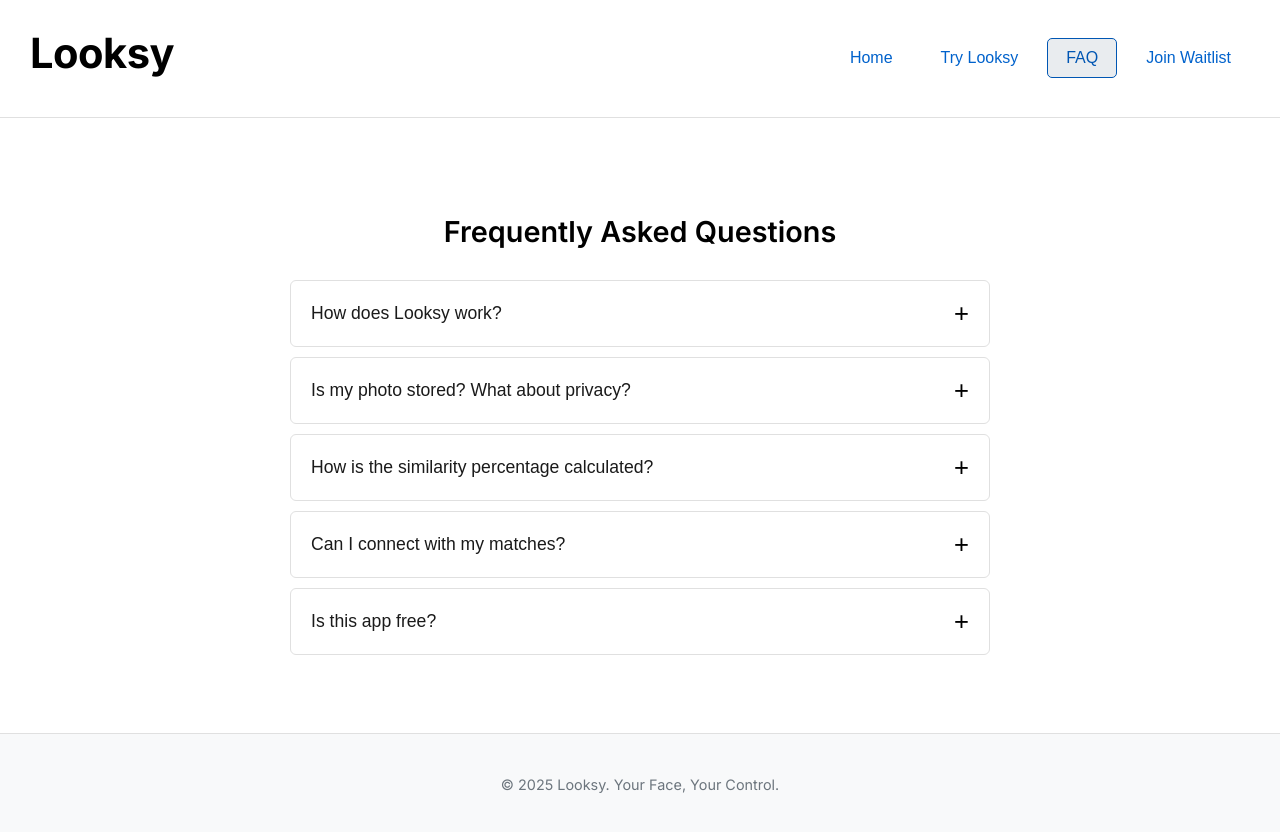
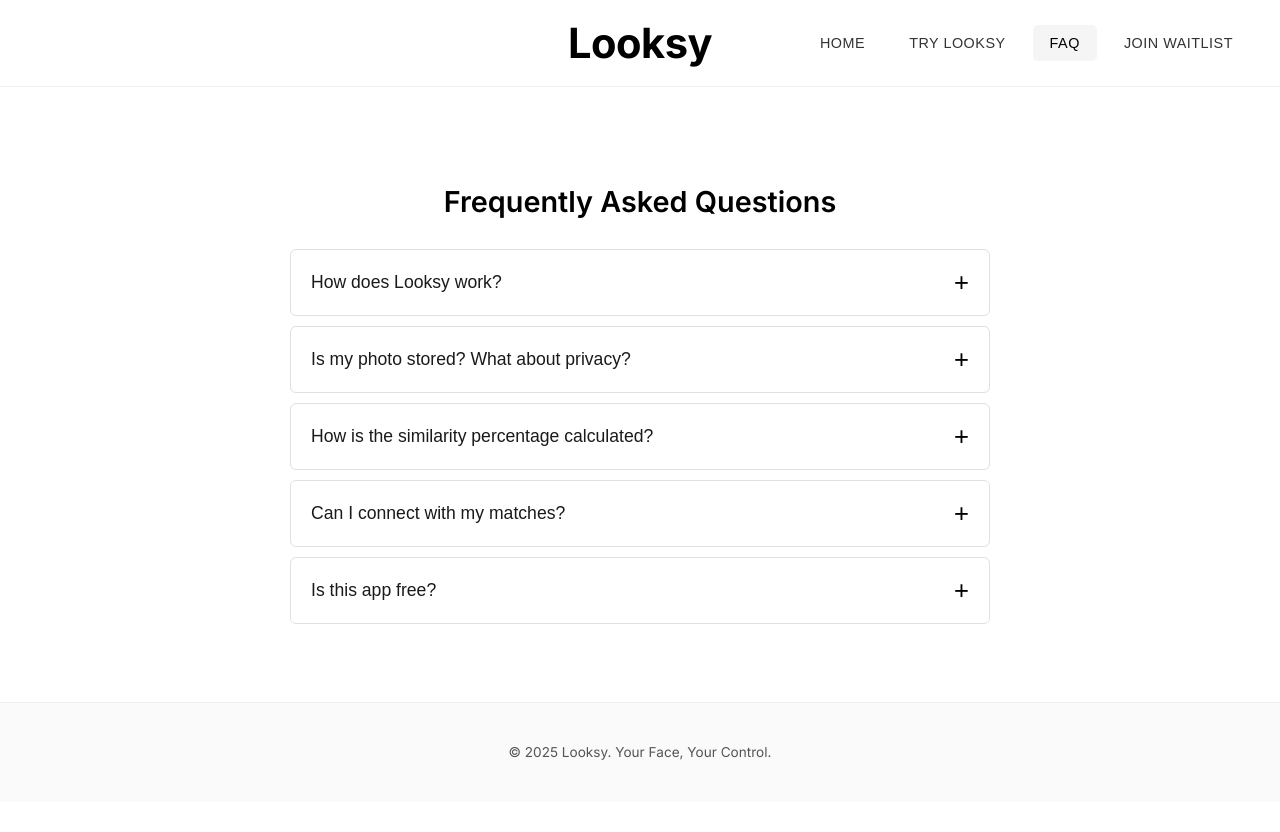
Before and after one commit to rawand660/looksy-app, a React (Create React App) app: page / in a window 1280 px wide. Both pictures are taken after a click on the button "FAQ". Shown: the top 832 px of the page. After the commit the page ends 802 px from the top, so only its background shows below. Built offline with nearby package versions, Linux system fonts and the light colour scheme.

Commit message:
Complete B&W theme overhaul with Inter font and specificity fixes

```diff
--- a/src/App.css
+++ b/src/App.css
@@ -1,57 +1,217 @@
-/* src/App.css */
+/* src/App.css - COMPLETE B&W THEME WITH INTER FONT & SPECIFICITY FIXES */
+
+/* Import Google Font (Inter) */
 @import url('https://fonts.googleapis.com/css2?family=Inter:wght@300;400;500;600;700&display=swap');
 
 body {
   margin: 0;
   font-family: 'Inter', -apple-system, BlinkMacSystemFont, 'Segoe UI', Roboto, 'Oxygen',
     'Ubuntu', 'Cantarell', 'Fira Sans', 'Droid Sans', 'Helvetica Neue',
-    sans-serif; /* <--- Ensure this semicolon is present and the font stack is complete */
+    sans-serif;
   -webkit-font-smoothing: antialiased;
   -moz-osx-font-smoothing: grayscale;
-  background-color: #ffffff;
-  color: #1a1a1a;
+  background-color: #ffffff; /* White background */
+  color: #1a1a1a; /* Very dark grey for default text */
   line-height: 1.6;
 }
 
-#root .App { /* Add #root here */
+#root .App {
   text-align: center;
   display: flex;
   flex-direction: column;
   min-height: 100vh;
 }
 
-#root .App-header { /* Add #root here */
+/* --- App Header --- */
+#root .App-header {
   background-color: #ffffff;
-  /* ... */
+  padding: 20px 30px;
+  color: #1a1a1a;
+  border-bottom: 1px solid #eeeeee;
+  display: flex;
+  flex-direction: column; /* Mobile default: H1 above Nav */
+  align-items: center;
+  justify-content: center;
 }
 
-#root .App-header h1 { /* Add #root here */
-  margin: 0 0 10px 0;
+#root .App-header h1 { /* "Looksy" Name */
+  margin: 0 0 10px 0; /* Margin for mobile */
   font-size: 2.6rem;
   font-weight: 700;
-  color: #000000 !important; /* KEEP !important FOR THIS ONE IF IT WAS WORKING FOR THE BLUE TEXT */
+  color: #000000; /* Black */
   letter-spacing: -0.5px;
 }
 
-/* For the media query part: */
+#root .App-header nav {
+  display: flex;
+  flex-wrap: wrap;
+  justify-content: center;
+  gap: 10px;
+}
+
+#root .App-header nav button {
+  margin: 0;
+  padding: 9px 16px;
+  background-color: transparent;
+  color: #333333; /* Dark Grey for nav links */
+  font-weight: 500;
+  border: 1px solid transparent;
+  border-radius: 5px;
+  cursor: pointer;
+  font-size: 0.9rem;
+  transition: all 0.2s ease-in-out;
+  text-transform: uppercase;
+  letter-spacing: 0.5px;
+}
+
+#root .App-header nav button:hover,
+#root .App-header nav button:focus {
+  color: #000000; /* Black on hover */
+  background-color: #f5f5f5; /* Light grey background on hover */
+  outline: none;
+}
+
+/* Tablet and Desktop header: Looksy name centered, nav to the right */
 @media (min-width: 768px) {
-  #root .App-header { /* Add #root here */
-    /* ... */
+  #root .App-header {
+    flex-direction: row;
+    justify-content: space-between;
+    align-items: center;
+    position: relative; /* For absolute centering of h1 */
+    padding-top: 25px;
+    padding-bottom: 25px;
   }
 
-  #root .App-header h1 { /* Add #root here */
-    /* ... your absolute centering styles ... */
-    /* Ensure color is also set here if it needs to override something specific to this media query */
-    color: #000000 !important; /* KEEP !important FOR THIS ONE IF IT WAS WORKING FOR THE BLUE TEXT */
+  #root .App-header h1 {
+    margin: 0; /* Reset margin for absolute positioning */
+    position: absolute;
+    left: 50%;
+    transform: translateX(-50%);
+    color: #000000; /* Ensure black color */
   }
 
-  #root .App-header nav { /* Add #root here */
-    margin-left: auto;
+  #root .App-header nav {
+    margin-left: auto; /* Push nav to the far right */
   }
 }
 
-/* ... and so on for .button-primary, .button-secondary, etc. ... */
+/* --- App Main Content Area --- */
+#root .App-main {
+  padding: 20px;
+  flex-grow: 1; /* Allows main content to fill space */
+}
+
+/* --- Landing Page Specific Styles --- */
+#root .landing-content {
+  max-width: 750px;
+  margin: 2rem auto;
+  padding: 2.5rem;
+  background-color: #ffffff;
+  border: 1px solid #f0f0f0;
+  border-radius: 8px;
+}
+#root .landing-content h2 {
+  font-size: 2.1rem;
+  color: #000000; /* Black */
+  font-weight: 600;
+  margin-bottom: 1rem;
+}
+#root .landing-content p {
+  font-size: 1.05rem;
+  color: #333333; /* Dark Grey */
+  margin-bottom: 1.5rem;
+  line-height: 1.7;
+}
+#root .landing-image {
+  max-width: 100%;
+  height: auto;
+  border-radius: 8px;
+  margin: 1.5rem 0;
+  filter: grayscale(100%); /* Make landing image B&W */
+}
+#root .cta-buttons {
+  margin-top: 2rem;
+  display: flex;
+  flex-direction: column;
+  gap: 1rem;
+  align-items: center;
+}
+
+@media (min-width: 600px) {
+  #root .cta-buttons {
+    flex-direction: row;
+    justify-content: center;
+  }
+}
+
+/* --- App Footer --- */
+#root .App-footer {
+  padding: 25px;
+  font-size: 0.85rem;
+  color: #555555; /* Medium Grey */
+  border-top: 1px solid #eeeeee;
+  margin-top: auto; /* Pushes footer to bottom */
+  background-color: #fafafa; /* Very light grey */
+}
+
+/* --- Global Button Styles (Black & White theme) --- */
 #root .button-primary {
-    background-color: #000000;
-    /* ... */
+  background-color: #000000; /* Black background */
+  color: white; /* White text */
+  padding: 0.8rem 1.7rem;
+  border: 1px solid #000000; /* Black border */
+  border-radius: 5px;
+  font-size: 0.95rem;
+  font-weight: 600;
+  cursor: pointer;
+  transition: background-color 0.2s ease, color 0.2s ease, transform 0.1s ease;
+  text-decoration: none;
+  display: inline-block;
+  text-transform: uppercase;
+  letter-spacing: 0.75px;
 }
+
+#root .button-primary:hover {
+  background-color: #2a2a2a; /* Slightly lighter black */
+  border-color: #2a2a2a;
+  color: white;
+  transform: translateY(-1px);
+}
+#root .button-primary:active {
+    transform: translateY(0px);
+}
+
+#root .button-primary.large {
+    padding: 0.9rem 2.1rem;
+    font-size: 1.05rem;
+}
+
+#root .button-secondary {
+  background-color: #ffffff; /* White background */
+  color: #000000; /* Black text */
+  padding: 0.8rem 1.7rem;
+  border: 1px solid #000000; /* Black border */
+  border-radius: 5px;
+  font-size: 0.95rem;
+  font-weight: 600;
+  cursor: pointer;
+  transition: all 0.2s ease;
+  text-decoration: none;
+  display: inline-block;
+  text-transform: uppercase;
+  letter-spacing: 0.75px;
+}
+
+#root .button-secondary:hover {
+  background-color: #f5f5f5; /* Light grey hover */
+  color: #000000;
+  border-color: #000000;
+  transform: translateY(-1px);
+}
+#root .button-secondary:active {
+    transform: translateY(0px);
+}
+#root .button-secondary.large {
+    padding: 0.9rem 2.1rem;
+    font-size: 1.05rem;
+}
--- a/src/components/FAQAccordion.css
+++ b/src/components/FAQAccordion.css
@@ -1,11 +1,11 @@
 /* src/components/FAQAccordion.css */
-.faq-accordion {
+#root .faq-accordion { /* Added #root */
   max-width: 700px;
   margin: 2rem auto;
   padding: 1rem;
 }
 
-.faq-accordion h2 {
+#root .faq-accordion h2 { /* Added #root */
   text-align: center;
   margin-bottom: 1.5rem;
   color: #000000; /* Black */
@@ -13,7 +13,7 @@
   font-weight: 600;
 }
 
-.faq-item {
+#root .faq-item { /* Added #root */
   background-color: #ffffff; /* White */
   margin-bottom: 10px;
   border: 1px solid #e0e0e0; /* Light grey border */
@@ -22,7 +22,7 @@
   overflow: hidden;
 }
 
-.faq-question {
+#root .faq-question { /* Added #root */
   background-color: transparent;
   color: #1a1a1a; /* Dark text */
   cursor: pointer;
@@ -39,11 +39,11 @@
   transition: background-color 0.2s ease;
 }
 
-.faq-question:hover {
+#root .faq-question:hover { /* Added #root */
   background-color: #f7f7f7; /* Very light grey hover */
 }
 
-.faq-icon {
+#root .faq-icon { /* Added #root */
   font-size: 1.6rem;
   font-weight: 300;
   color: #000000; /* Black icon */
@@ -51,7 +51,7 @@
   margin-left: 10px;
 }
 
-.faq-answer {
+#root .faq-answer { /* Added #root */
   padding: 20px 20px;
   background-color: #fdfdfd; /* Off-white for answer background */
   border-top: 1px solid #e9e9e9; /* Lighter border */
--- a/src/components/WaitlistForm.css
+++ b/src/components/WaitlistForm.css
@@ -1,5 +1,5 @@
 /* src/components/WaitlistForm.css */
-.waitlist-form-container {
+#root .waitlist-form-container { /* Added #root */
   max-width: 500px;
   margin: 3rem auto;
   padding: 2.5rem;
@@ -10,27 +10,27 @@
   text-align: center;
 }
 
-.waitlist-form-container h2 {
+#root .waitlist-form-container h2 { /* Added #root */
   font-size: 1.9rem;
   color: #000000; /* Black */
   margin-bottom: 0.75rem;
   font-weight: 600;
 }
 
-.waitlist-form-container p {
+#root .waitlist-form-container p { /* Added #root */
   color: #333333; /* Dark grey */
   margin-bottom: 2rem;
   font-size: 1.05rem;
   line-height: 1.6;
 }
 
-.waitlist-form {
+#root .waitlist-form { /* Added #root */
   display: flex;
   flex-direction: column;
   gap: 1rem;
 }
 
-.waitlist-form input[type="email"] {
+#root .waitlist-form input[type="email"] { /* Added #root */
   padding: 0.85rem 1rem;
   border: 1px solid #cccccc; /* Light grey border */
   border-radius: 5px;
@@ -39,19 +39,19 @@
   background-color: #fff;
   color: #1a1a1a;
 }
-.waitlist-form input[type="email"]::placeholder {
+#root .waitlist-form input[type="email"]::placeholder { /* Added #root */
     color: #999999;
 }
 
-.waitlist-form input[type="email"]:focus {
+#root .waitlist-form input[type="email"]:focus { /* Added #root */
   border-color: #000000; /* Black focus border */
   outline: none;
   box-shadow: 0 0 0 0.2rem rgba(0,0,0,.10); /* Subtle dark shadow on focus */
 }
 
-/* Button style will be inherited from App.css */
+/* Button style will be inherited from App.css (e.g., #root .button-primary) */
 
-.form-message {
+#root .form-message { /* Added #root */
   margin-top: 1.5rem;
   padding: 0.85rem 1rem;
   border-radius: 5px;
@@ -59,15 +59,14 @@
   font-weight: 500;
 }
 
-.form-message.success {
+#root .form-message.success { /* Added #root */
   background-color: #e6e6e6; /* Light grey for success */
   color: #000000; /* Black text */
   border: 1px solid #cccccc;
 }
 
-.form-message.error {
-  background-color: #f0f0f0; /* Light grey also for error, maybe with an icon */
-  /* Or a very light red if some color is acceptable for errors: #ffe5e5; */
+#root .form-message.error { /* Added #root */
+  background-color: #f0f0f0; /* Light grey also for error */
   color: #000000; /* Black text */
   border: 1px solid #cccccc;
 }
```
Also changed, not shown: src/components/MatchResultScreen.css (+24 -23 lines).
